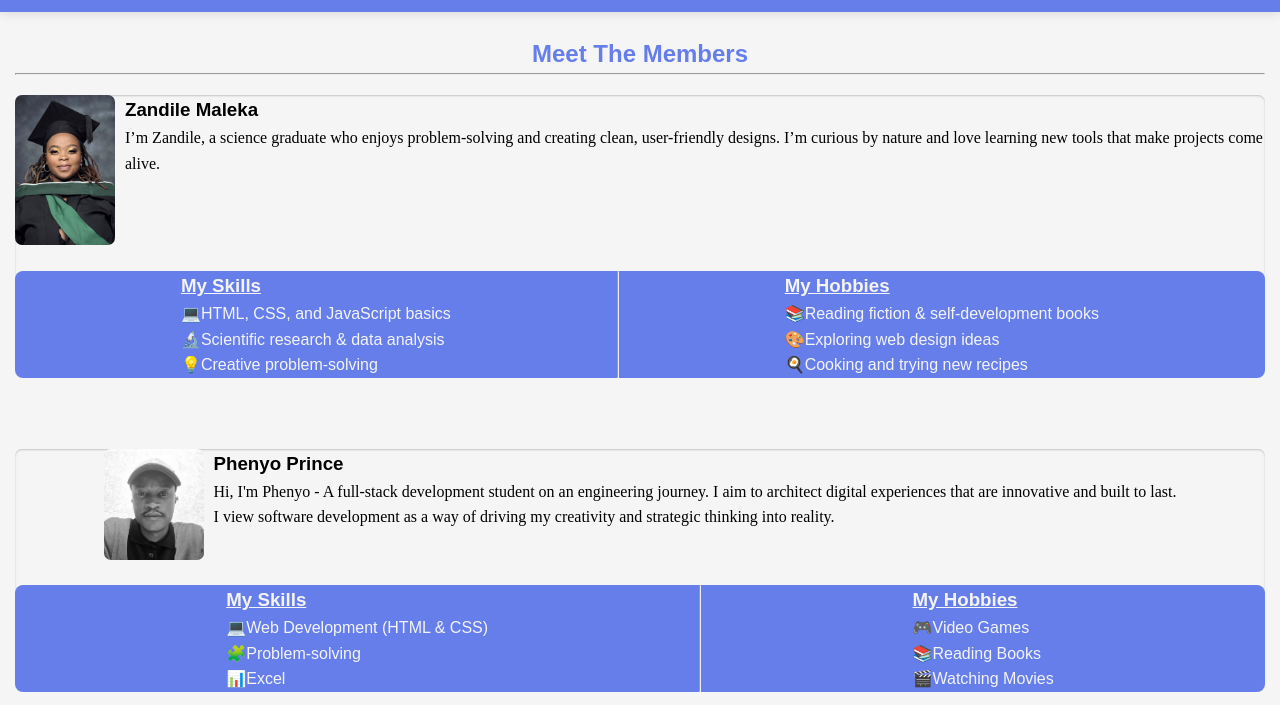
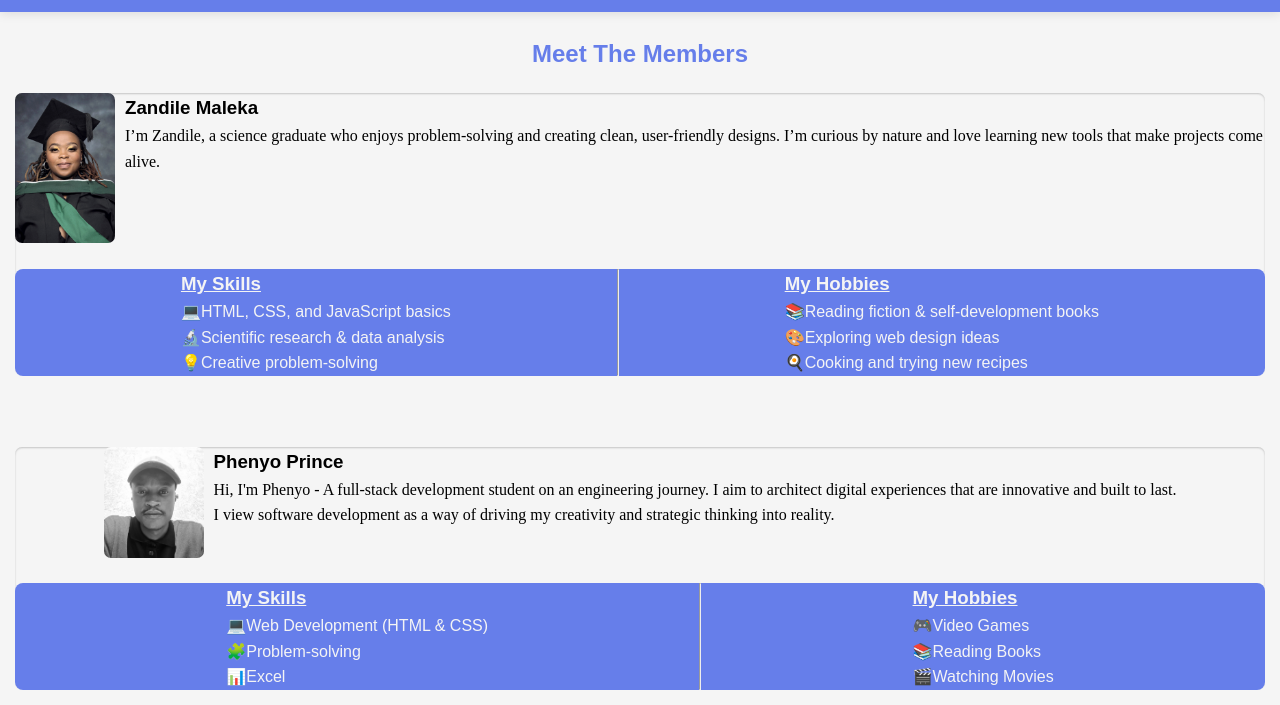
Before and after one commit to zandilemaleka/team-portfolio-website, a plain HTML site: page index.html in a window 1280 px wide. Shown: the part 95-800 px from the top of the page. Drawn offline with Linux system fonts and the light colour scheme.

Commit message:
removed hr

```diff
--- a/index.html
+++ b/index.html
@@ -33,7 +33,7 @@
             <section>
                 <h2><b>Meet The Members</b></h2>
             </section>
-            <hr>
+
             <section id="zandile" class="zandile">
 
                 <div class="image">
@@ -109,7 +109,8 @@
                     <div class="details">
                         <h3>Thato Senna</h3>
                         <p>Lorem ipsum dolor sit amet consectetur adipisicing elit.Ipsa nostrum veniam officiis, dolore
-                            ratione odio voluptatibus architecto dolor autem, <br>cupiditate aliquid odit iure iusto facilis
+                            ratione odio voluptatibus architecto dolor autem, <br>cupiditate aliquid odit iure iusto
+                            facilis
                             tempore necessitatibus? Cupiditate, vitae eveniet?. Ipsa nostrum veniam officiis.
                         </p>
                     </div>
@@ -143,7 +144,8 @@
                     <div class="details">
                         <h3>Damian Neal Hattingh</h3>
                         <p>Lorem ipsum dolor sit amet consectetur adipisicing elit.Ipsa nostrum veniam officiis, dolore
-                            ratione odio voluptatibus architecto dolor autem, <br>cupiditate aliquid odit iure iusto facilis
+                            ratione odio voluptatibus architecto dolor autem, <br>cupiditate aliquid odit iure iusto
+                            facilis
                             tempore necessitatibus? Cupiditate, vitae eveniet?. Ipsa nostrum veniam officiis.
 
                         </p>
```
Also changed, not shown: style.css (+17 -7 lines).
